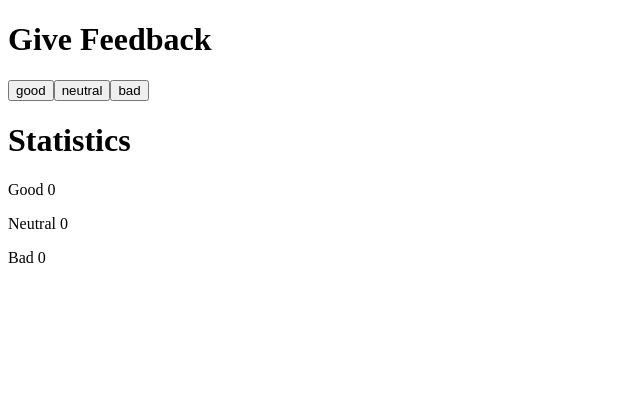
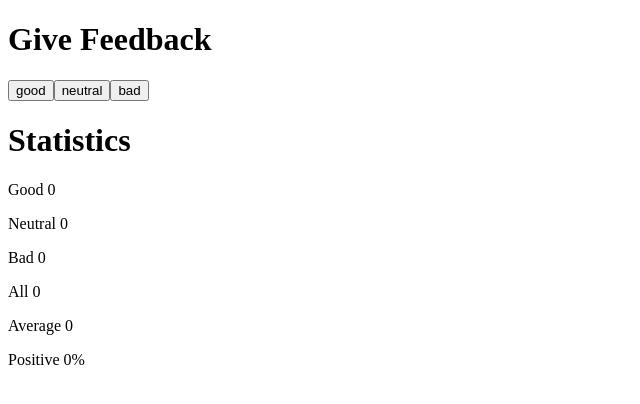
Before and after one commit to LinCie/FullStackOpen_Submissions, a React (Vite) app in the folder part1/: page / in a window 1280 px wide. Shown: the top 404 px of the page, without its empty margins (0-640 px from the left). Built offline with nearby package versions, Linux system fonts and the light colour scheme.

Commit message:
exercise 1.7 submission

```diff
--- a/part1/src/App.jsx
+++ b/part1/src/App.jsx
@@ -5,11 +5,19 @@ const Button = (props) => {
 };
 
 const Statistic = (props) => {
+  const { reviews } = props;
+
+  const all = reviews.good + reviews.neutral + reviews.bad;
+  const average = (reviews.good + reviews.bad * -1) / all;
+  const positive = (reviews.good / all) * 100;
   return (
     <div>
-      <p>Good {props.reviews.good}</p>
-      <p>Neutral {props.reviews.neutral}</p>
-      <p>Bad {props.reviews.bad}</p>
+      <p>Good {reviews.good}</p>
+      <p>Neutral {reviews.neutral}</p>
+      <p>Bad {reviews.bad}</p>
+      <p>All {all}</p>
+      <p>Average {average ? average : 0}</p>
+      <p>Positive {positive ? positive : 0}%</p>
     </div>
   );
 };
```
